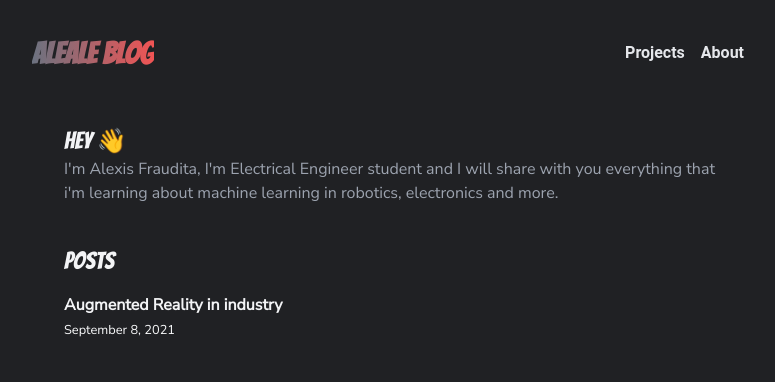
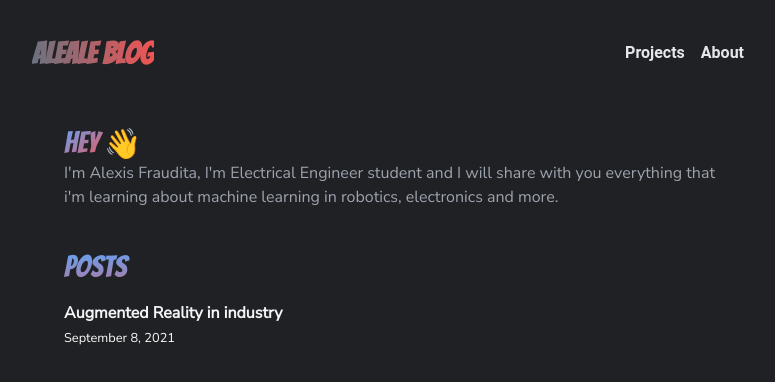
Before and after one commit to alefram/Alefram.github.io, a Next.js app: page / in a window 1280 px wide. Shown: the top 382 px of the page, without its empty margins (240-1015 px from the left). Built offline with nearby package versions, Linux system fonts and the light colour scheme; what @tailwindcss/typography would draw is missing.

Commit message:
update index styling titles

```diff
--- a/pages/index.jsx
+++ b/pages/index.jsx
@@ -19,13 +19,16 @@ const Home = ({allPostsData}) => {
 
         <main className=" mt-5 mx-auto md:px-8 lg:max-w-screen-md">
             <div className="max-w-screen-md mx-4">
-                <p className=" text-gray-100 font-banger text-2xl ">Hey 👋</p>
+                <div className="flex">
+                    <p className="w-8 text-gradient bg-gradient-to-br from-blue-400 to-supertext font-banger text-2xl  md:text-3xl md:w-10  ">Hey</p>
+                    <p className="text-2xl md:text-3xl">👋</p>
+                </div>
                 <p className=" text-gray-400 font-nunito text-base">
                     I'm Alexis Fraudita, I'm Electrical Engineer student and I will share with you everything that i'm learning about machine learning in robotics, electronics and more.
                 </p>
             </div>
             <div className="mt-10">
-                <h1 className="text-gray-100 font-banger text-2xl max-w-screen-md mx-4">Posts</h1>
+                <h1 className="text-gradient bg-gradient-to-br from-blue-400 to-supertext font-banger text-2xl max-w-screen-md mx-4 md:text-3xl">Posts</h1>
                 <ul>
                     {allPostsData.map(({ id, date, title }) => (
                         <li key={id}>
```
